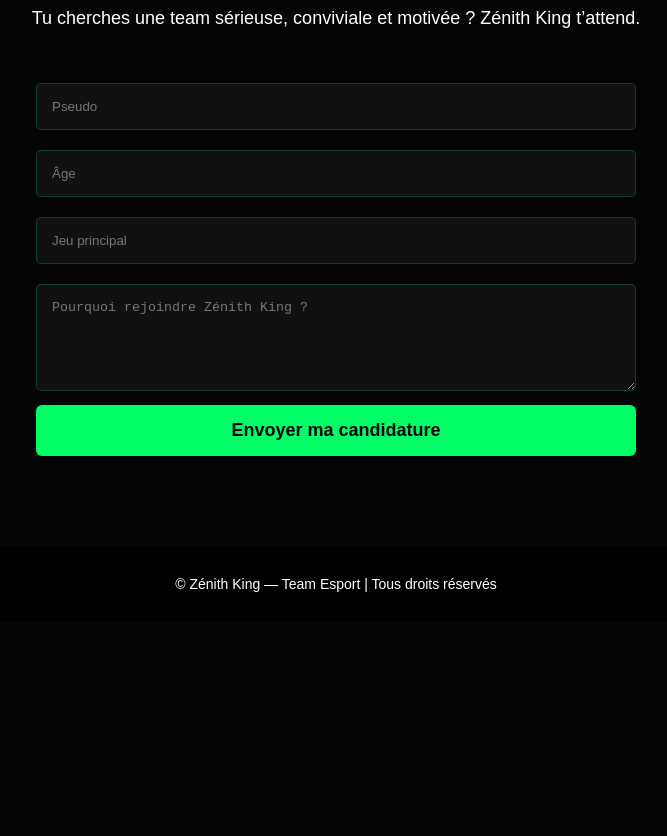
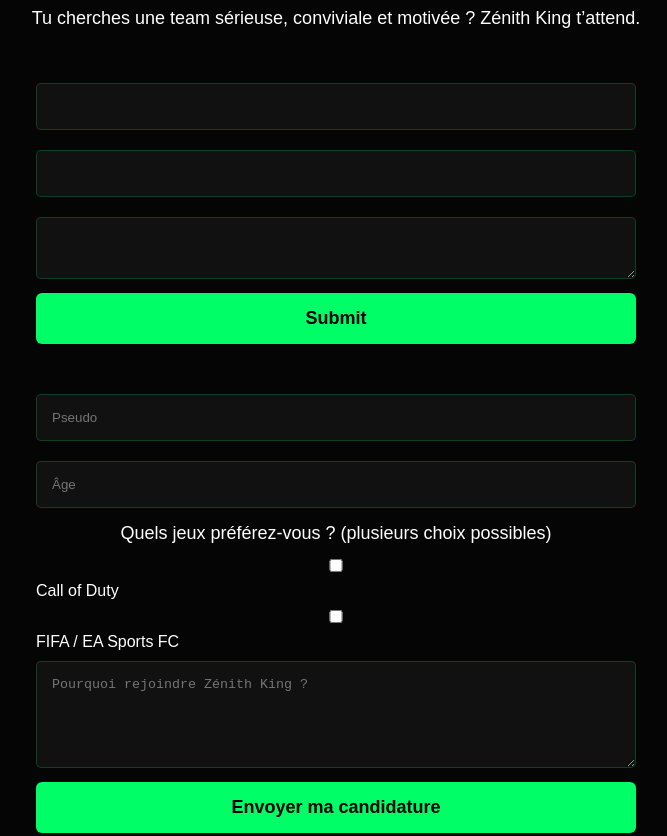
Before and after one commit to zenithking60/zenith-king, a plain HTML site: page index.html in a window 1280 px wide. Shown: the part 2026-2862 px from the top of the page, without its empty margins (304-971 px from the left). Before the commit the page ends 2648 px from the top, so only its background shows below. Drawn offline with Linux system fonts and the light colour scheme.

Commit message:
Update index.html
Signed-off-by: zenithking60 <w5hdbrx64p@privaterelay.appleid.com>

```diff
--- a/index.html
+++ b/index.html
@@ -242,10 +242,29 @@ Tu cherches une team sérieuse, conviviale et motivée ?
 Zénith King t’attend.
 </p>
 
-<form>
+<form action="https://api.web3forms.com/submit" method="POST">
+  <input type="hidden" name="access_key" value="36081463-ddd5-4ec0-9050-cf01fff9b42e">
+  <input type="text" name="name" required>
+  <input type="email" name="email" required>
+  <textarea name="message" required></textarea>
+  <button type="submit">Submit</button>
+</form>
+
+<form action="https://api.web3forms.com/submit" method="POST">
+  <input type="hidden" name="access_key" value="36081463-ddd5-4ec0-9050-cf01fff9b42e">
 <input type="text" placeholder="Pseudo" required>
 <input type="number" placeholder="Âge" required>
-<input type="text" placeholder="Jeu principal">
+<p>Quels jeux préférez-vous ? (plusieurs choix possibles)</p>
+
+<label>
+    <input type="checkbox" name="jeux[]" value="Call of Duty"> Call of Duty
+</label>
+
+<br>
+
+<label>
+    <input type="checkbox" name="jeux[]" value="FIFA"> FIFA / EA Sports FC
+</label>
 <textarea rows="5" placeholder="Pourquoi rejoindre Zénith King ?"></textarea>
 <button type="submit">Envoyer ma candidature</button>
 </form>
```
